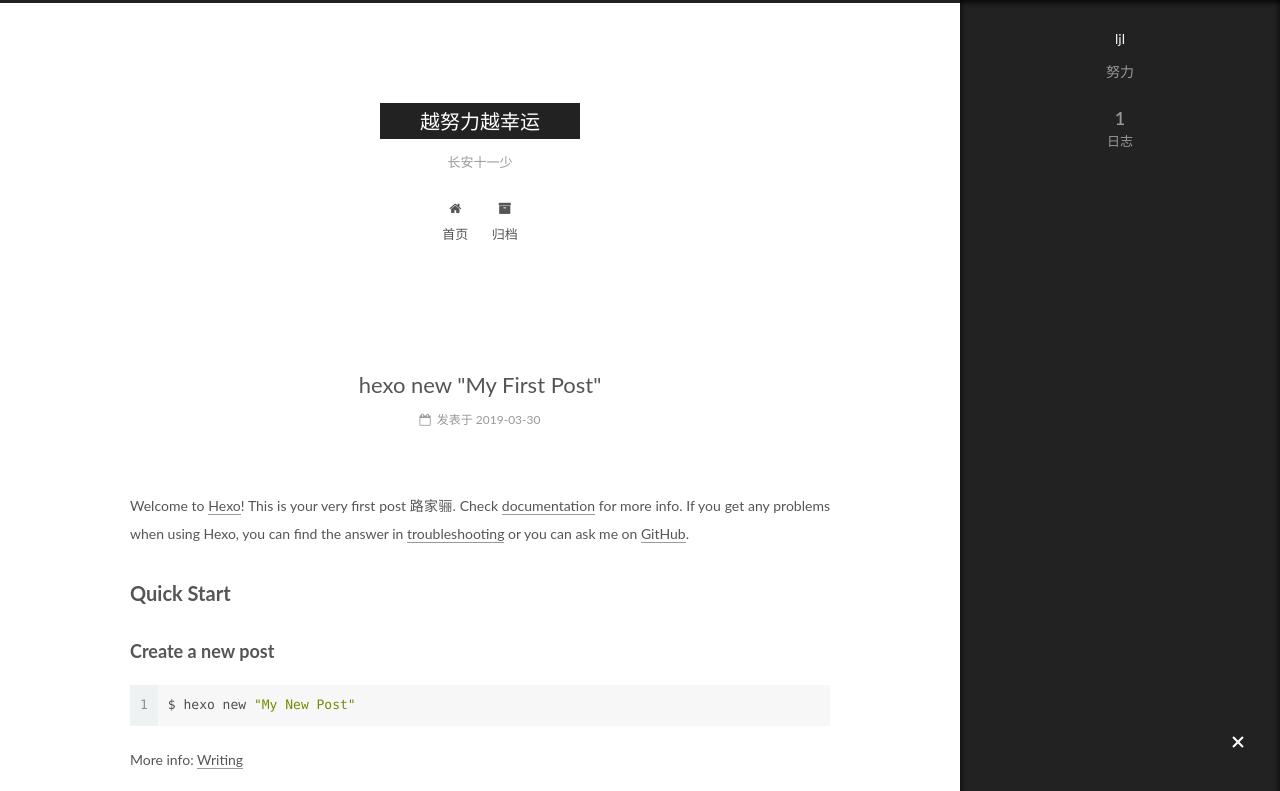
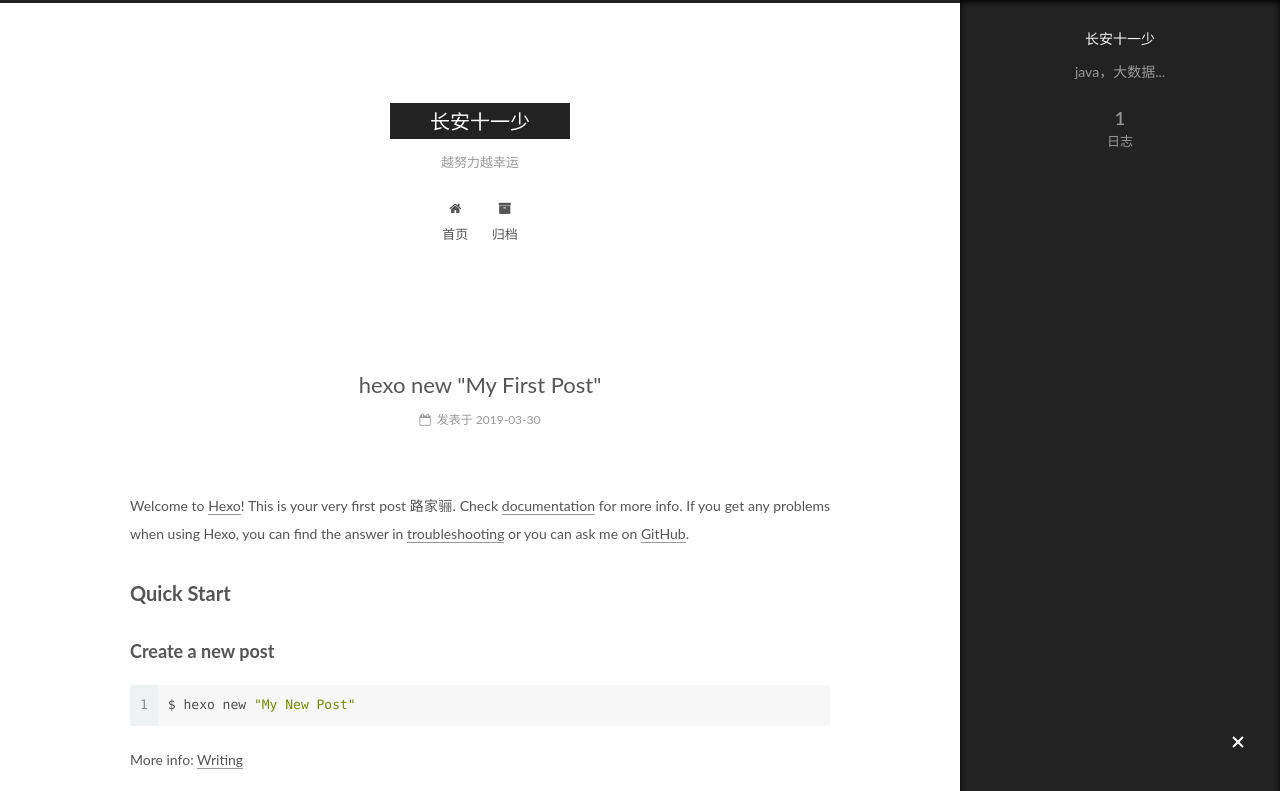
Before and after one commit to ericljl/ericljl.github.io, a plain HTML site: page index.html in a window 1280 px wide. Both pictures are taken after a click on the element 1238 px from the left and 743 px from the top of the page. Shown: the top 791 px of the page. Drawn offline with Linux system fonts and the light colour scheme.

Commit message:
Site updated: 2019-03-30 21:43:09

```diff
--- a/css/main.css
+++ b/css/main.css
@@ -1822,7 +1822,7 @@ pre .javascript .function {
   width: 4px;
   height: 4px;
   border-radius: 50%;
-  background: #fff;
+  background: #069d93;
 }
 .links-of-blogroll {
   font-size: 13px;
--- a/index.html
+++ b/index.html
@@ -79,16 +79,16 @@
 
 
 
-<meta name="description" content="努力">
+<meta name="description" content="java，大数据...">
 <meta property="og:type" content="website">
-<meta property="og:title" content="越努力越幸运">
+<meta property="og:title" content="长安十一少">
 <meta property="og:url" content="https://ericljl.github.io/index.html">
-<meta property="og:site_name" content="越努力越幸运">
-<meta property="og:description" content="努力">
+<meta property="og:site_name" content="长安十一少">
+<meta property="og:description" content="java，大数据...">
 <meta property="og:locale" content="zh-Hans">
 <meta name="twitter:card" content="summary">
-<meta name="twitter:title" content="越努力越幸运">
-<meta name="twitter:description" content="努力">
+<meta name="twitter:title" content="长安十一少">
+<meta name="twitter:description" content="java，大数据...">
 
 
 
@@ -124,7 +124,7 @@
 
 
 
-  <title>越努力越幸运</title>
+  <title>长安十一少</title>
 
 
 
@@ -155,12 +155,12 @@
     <div class="custom-logo-site-title">
       <a href="/" class="brand" rel="start">
         <span class="logo-line-before"><i></i></span>
-        <span class="site-title">越努力越幸运</span>
+        <span class="site-title">长安十一少</span>
         <span class="logo-line-after"><i></i></span>
       </a>
     </div>
 
-        <p class="site-subtitle">长安十一少</p>
+        <p class="site-subtitle">越努力越幸运</p>
 
   </div>
 
@@ -235,13 +235,13 @@
     <link itemprop="mainEntityOfPage" href="https://ericljl.github.io/2019/03/30/hello-world/">
 
     <span hidden itemprop="author" itemscope itemtype="http://schema.org/Person">
-      <meta itemprop="name" content="ljl">
+      <meta itemprop="name" content="长安十一少">
       <meta itemprop="description" content>
       <meta itemprop="image" content="/images/avatar.gif">
     </span>
 
     <span hidden itemprop="publisher" itemscope itemtype="http://schema.org/Organization">
-      <meta itemprop="name" content="越努力越幸运">
+      <meta itemprop="name" content="长安十一少">
     </span>
 
 
@@ -382,8 +382,8 @@
         <div class="site-overview">
           <div class="site-author motion-element" itemprop="author" itemscope itemtype="http://schema.org/Person">
 
-              <p class="site-author-name" itemprop="name">ljl</p>
-              <p class="site-description motion-element" itemprop="description">努力</p>
+              <p class="site-author-name" itemprop="name">长安十一少</p>
+              <p class="site-description motion-element" itemprop="description">java，大数据...</p>
           </div>
 
           <nav class="site-state motion-element">
@@ -438,7 +438,7 @@
   <span class="with-love">
     <i class="fa fa-user"></i>
   </span>
-  <span class="author" itemprop="copyrightHolder">ljl</span>
+  <span class="author" itemprop="copyrightHolder">长安十一少</span>
 
 
 </div>
```
Also changed, not shown: 2019/03/30/hello-world/index.html (+9 -9 lines), archives/2019/03/index.html (+12 -12 lines), archives/2019/index.html (+12 -12 lines), archives/index.html (+12 -12 lines).
